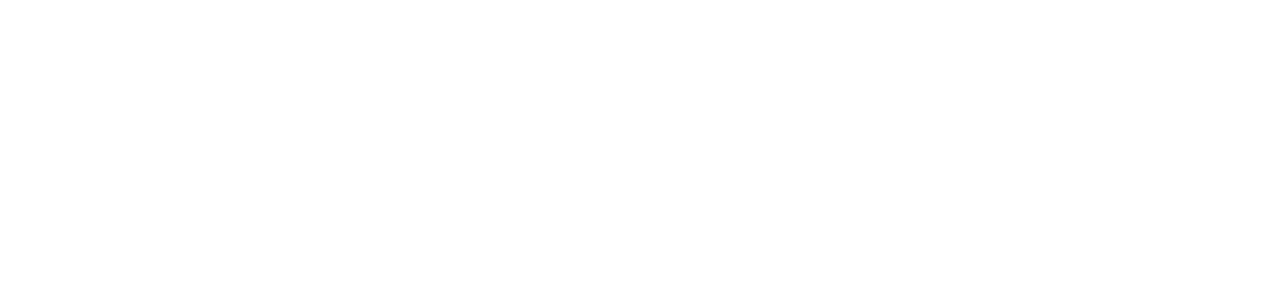
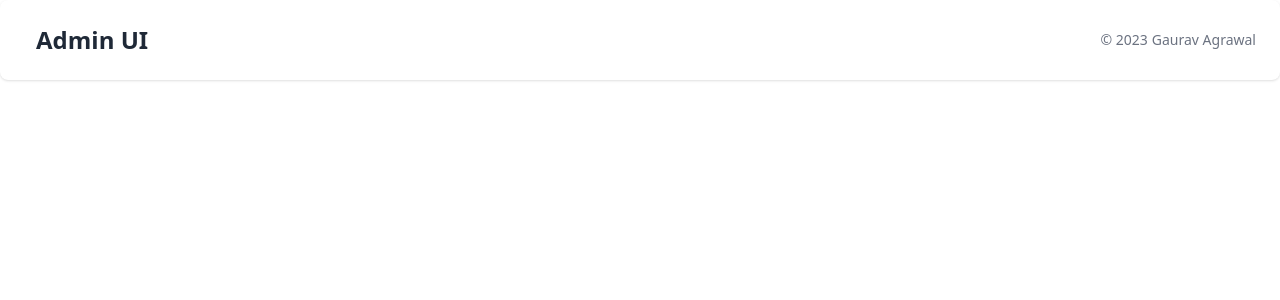
Before and after one commit to gauravagrwal/Admin-UI, a React (Create React App) app: page / in a window 1280 px wide. Shown: the top 300 px of the page. Built offline with nearby package versions, Linux system fonts and the light colour scheme; the HTML template or start-up script is replaced by a standard one.

Commit message:
deps: installing Tailwind CSS with Flowbite
‣ https://flowbite.com/docs/getting-started/react/

```diff
--- /dev/null
+++ b/postcss.config.js
@@ -0,0 +1,6 @@
+module.exports = {
+	plugins: {
+		tailwindcss: {},
+		autoprefixer: {},
+	},
+}
--- a/src/App.jsx
+++ b/src/App.jsx
@@ -1,6 +1,12 @@
+import { Footer } from "flowbite-react";
+
 export default function App() {
-  return (
-    <>
-    </>
-  );
+	return (
+		<>
+			<Footer container={true}>
+				<Footer.Brand href="." name="Admin UI" />
+				<Footer.Copyright href="https://github.com/gauravagrwal/Admin-UI" by="Gaurav Agrawal" year={2023} />
+			</Footer>
+		</>
+	);
 }
--- a/src/index.css
+++ b/src/index.css
@@ -1,13 +1,3 @@
-body {
-  margin: 0;
-  font-family: -apple-system, BlinkMacSystemFont, 'Segoe UI', 'Roboto', 'Oxygen',
-    'Ubuntu', 'Cantarell', 'Fira Sans', 'Droid Sans', 'Helvetica Neue',
-    sans-serif;
-  -webkit-font-smoothing: antialiased;
-  -moz-osx-font-smoothing: grayscale;
-}
-
-code {
-  font-family: source-code-pro, Menlo, Monaco, Consolas, 'Courier New',
-    monospace;
-}
+@tailwind base;
+@tailwind components;
+@tailwind utilities;
--- /dev/null
+++ b/tailwind.config.js
@@ -0,0 +1,13 @@
+/** @type {import('tailwindcss').Config} */
+module.exports = {
+	content: [
+		'./src/**/*.{js,jsx,ts,tsx}',
+		'node_modules/flowbite-react/**/*.{js,jsx,ts,tsx}',
+	],
+	theme: {
+		extend: {},
+	},
+	plugins: [
+		require('flowbite/plugin')
+	],
+}
```
Also changed, not shown: package.json (+7 -0 lines), 1 other file (tests, documents, lock files or other folders).
